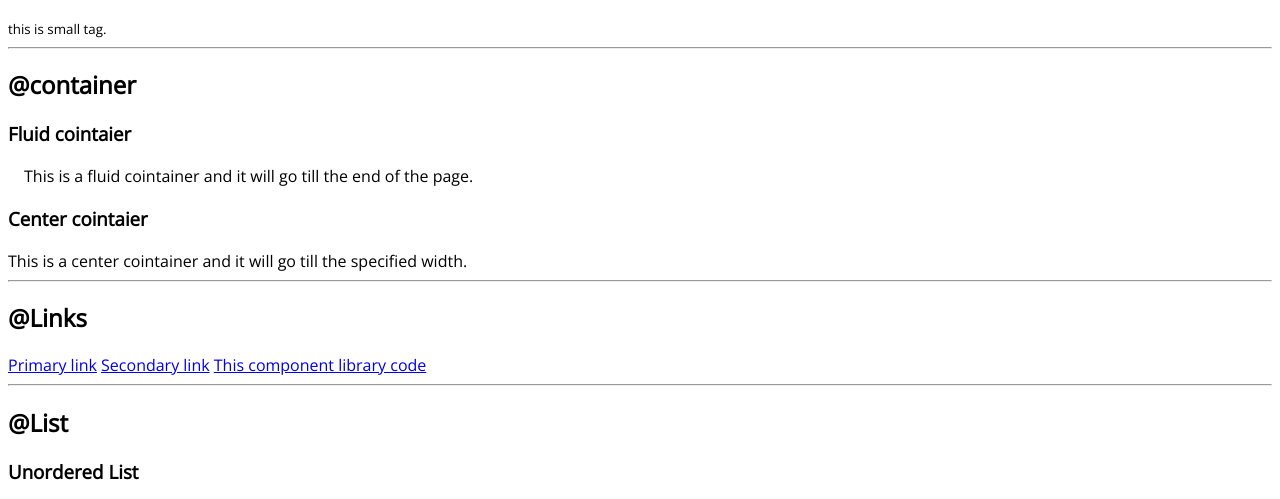
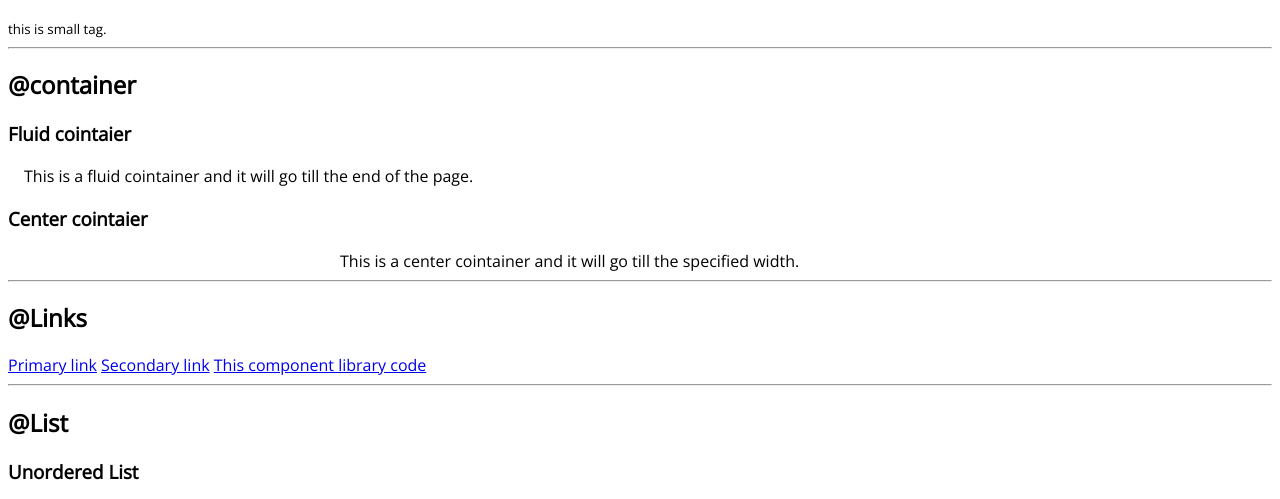
Before and after one commit to srimanram/Neogcamp-Responsive-website, a plain HTML site: page index.html in a window 1280 px wide. Shown: the part 301-800 px from the top of the page. Drawn offline with nearby package versions, Linux system fonts and the light colour scheme.

Commit message:
container

```diff
--- a/styles.css
+++ b/styles.css
@@ -6,3 +6,7 @@ body {
     padding-left: 1rem;
     padding-right: 1rem;
 }
+.center-container {
+    max-width: 600px;
+    margin: auto;
+}
```
